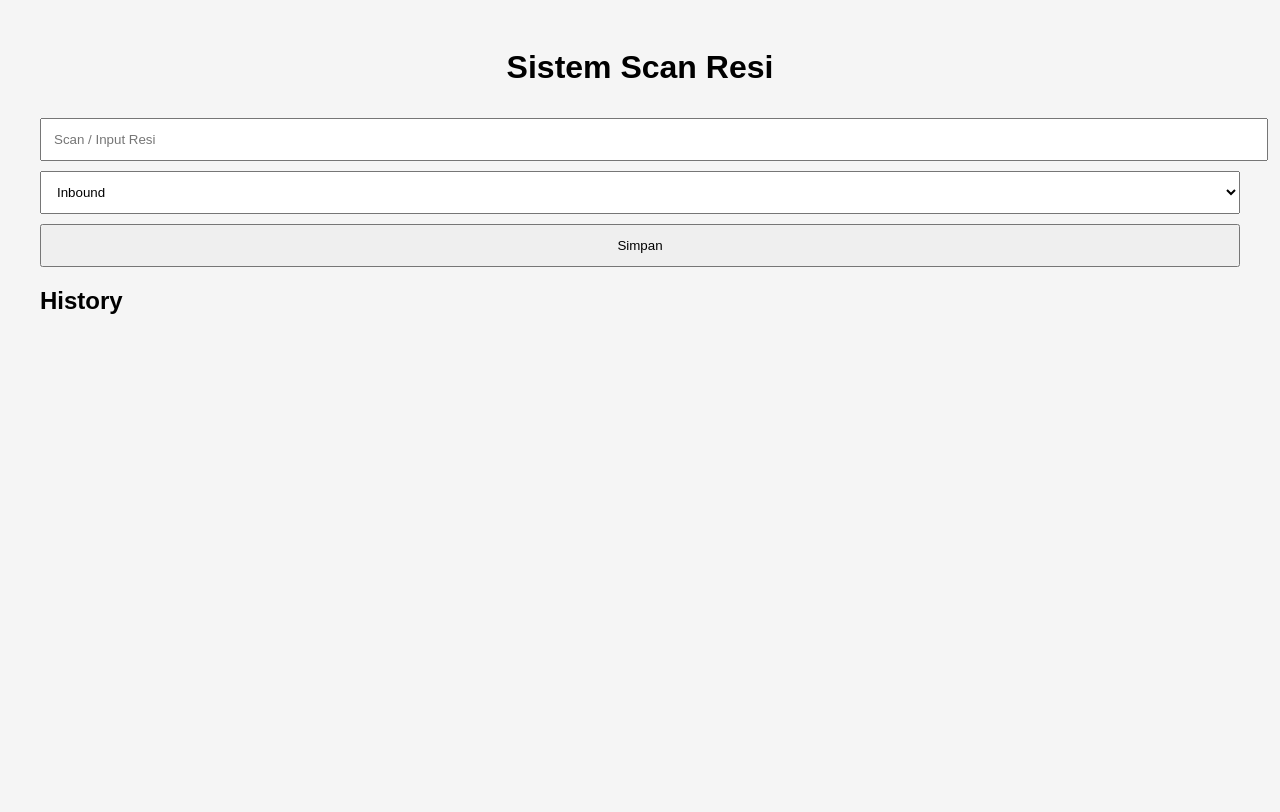
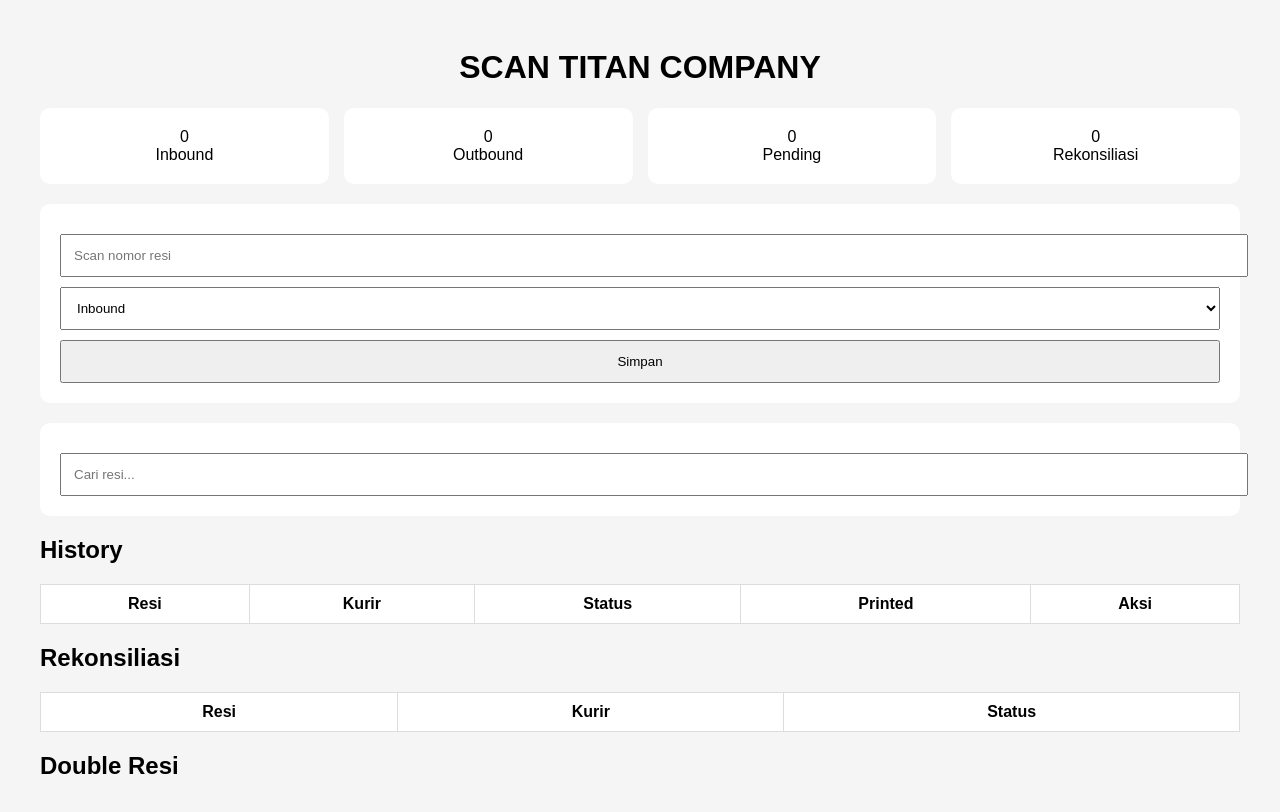
Before and after one commit to titancompany2257-ship-it/SCANTITANCOMPANY, a plain HTML site: page index.html in a window 1280 px wide. Drawn offline with Linux system fonts and the light colour scheme; no server answers.

Commit message:
Update index.html

```diff
--- a/index.html
+++ b/index.html
@@ -1,27 +1,65 @@
 <!DOCTYPE html>
 <html>
 <head>
-  <title>Scan Resi In/Out</title>
+  <title>SCAN TITAN COMPANY</title>
   <link rel="stylesheet" href="style.css">
 </head>
 <body>
 
-  <div class="container">
-    <h1>Sistem Scan Resi</h1>
+<div class="container">
+  <h1>SCAN TITAN COMPANY</h1>
 
-    <input type="text" id="resiInput" placeholder="Scan / Input Resi">
+  <div class="stats">
+    <div class="card"><span id="inboundCount">0</span><br>Inbound</div>
+    <div class="card"><span id="outboundCount">0</span><br>Outbound</div>
+    <div class="card"><span id="pendingCount">0</span><br>Pending</div>
+    <div class="card"><span id="reconCount">0</span><br>Rekonsiliasi</div>
+  </div>
 
+  <div class="scanner-box">
+    <input type="text" id="resiInput" placeholder="Scan nomor resi">
     <select id="statusInput">
       <option value="inbound">Inbound</option>
       <option value="outbound">Outbound</option>
     </select>
-
     <button onclick="saveResi()">Simpan</button>
-
-    <h2>History</h2>
-    <div id="history"></div>
   </div>
 
-  <script type="module" src="app.js"></script>
+  <div class="search-box">
+    <input type="text" id="searchInput" placeholder="Cari resi..." onkeyup="searchResi()">
+  </div>
+
+  <h2>History</h2>
+  <table>
+    <thead>
+      <tr>
+        <th>Resi</th>
+        <th>Kurir</th>
+        <th>Status</th>
+        <th>Printed</th>
+        <th>Aksi</th>
+      </tr>
+    </thead>
+    <tbody id="historyTable"></tbody>
+  </table>
+
+  <h2>Rekonsiliasi</h2>
+  <table>
+    <thead>
+      <tr>
+        <th>Resi</th>
+        <th>Kurir</th>
+        <th>Status</th>
+      </tr>
+    </thead>
+    <tbody id="reconTable"></tbody>
+  </table>
+
+  <h2>Double Resi</h2>
+  <div id="duplicateList"></div>
+
+</div>
+
+<script type="module" src="app.js"></script>
 </body>
 </html>
```
